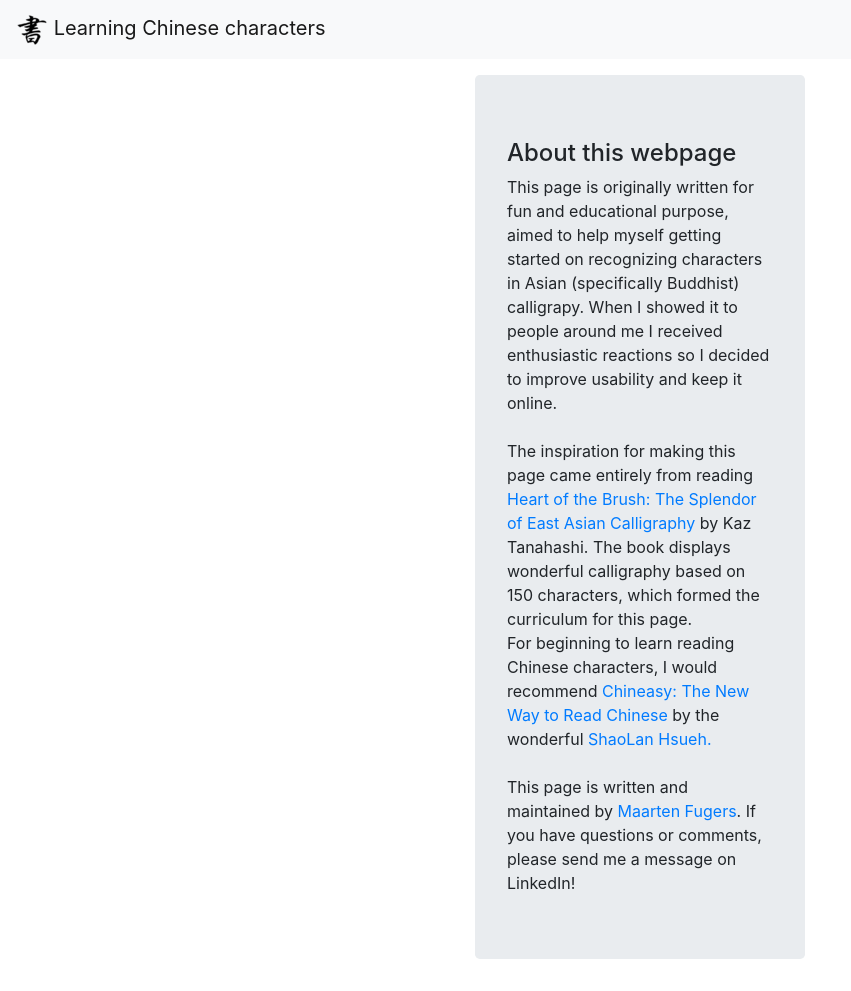
After one commit to maarten404/FlashCards, a Django app: page /about in a window 1280 px wide. The commit adds this page. Shown: the whole page, without its empty margins (0-851 px from the left). Run offline with Django 3.2, Linux system fonts and the light colour scheme; some libraries are stand-ins or nearby versions.

Commit message:
added about page fixes #2

```diff
--- /dev/null
+++ b/flashcards/templates/flashcards/about.html
@@ -0,0 +1,30 @@
+{% extends "flashcards/base.html" %}
+{% load bootstrap4 %}
+{% load fontawesome %}
+
+{% block content %}
+  <div class="jumbotron">
+    <div>
+      <h4>About this webpage</h4>
+      This page is originally written for fun and educational purpose, aimed to
+      help myself getting started on recognizing characters in Asian
+      (specifically Buddhist) calligrapy.
+      When I showed it to people around me I received enthusiastic reactions so
+      I decided to improve usability and keep it online. <br /><br />
+      The inspiration for making this page came entirely from reading
+      <a href="https://www.amazon.com/Heart-Brush-Splendor-Asian-Calligraphy/dp/1611801346">
+      Heart of the Brush: The Splendor of East Asian Calligraphy</a> by Kaz
+      Tanahashi.
+      The book displays wonderful calligraphy based on 150 characters, which
+      formed the curriculum for this page. <br />
+      For beginning to learn reading Chinese characters, I would recommend
+      <a href="https://www.amazon.com/Chineasy-New-Way-Read-Chinese/dp/0062332090/">Chineasy: The New Way to Read Chinese</a> by the wonderful
+      <a href="https://www.youtube.com/watch?v=troxvPRmZm8">ShaoLan Hsueh.</a>
+      <br />
+      <br />
+      This page is written and maintained by
+      <a href="https://www.linkedin.com/in/maartenfugers/">Maarten Fugers</a>.
+      If you have questions or comments, please send me a message on LinkedIn!
+    </div>
+  </div>
+{% endblock content %}
--- a/flashcards/templates/flashcards/index.html
+++ b/flashcards/templates/flashcards/index.html
@@ -26,6 +26,10 @@
         Log in
       </a>
     {% endif %}
+    <a class="btn btn-secondary btn-block" href="{% url 'flashcards:about' %}"
+      role="button">
+      About
+    </a>
     {% if user.is_staff %}
       <form action="{% url 'flashcards:select_level' %}" method = 'post'>
       {% csrf_token %}
--- a/flashcards/urls.py
+++ b/flashcards/urls.py
@@ -10,4 +10,5 @@ urlpatterns = [
     path('delete/<int:level_id>/', views.delete, name='delete'),
     path('quiz/<int:level_id>/', views.quiz, name='quiz'),
     path('select_level', views.select_level, name='select_level'),
+    path('about', views.about, name='about'),
 ]
--- a/flashcards/views.py
+++ b/flashcards/views.py
@@ -12,6 +12,9 @@ def index(request):
     if "score" in request.session:
         del request.session["score"]
     return render(request, 'flashcards/index.html')
+
+def about(request):
+    return render(request, 'flashcards/about.html')
 
 def select_level(request):
     # if next_page is not given, default to quiz
```
